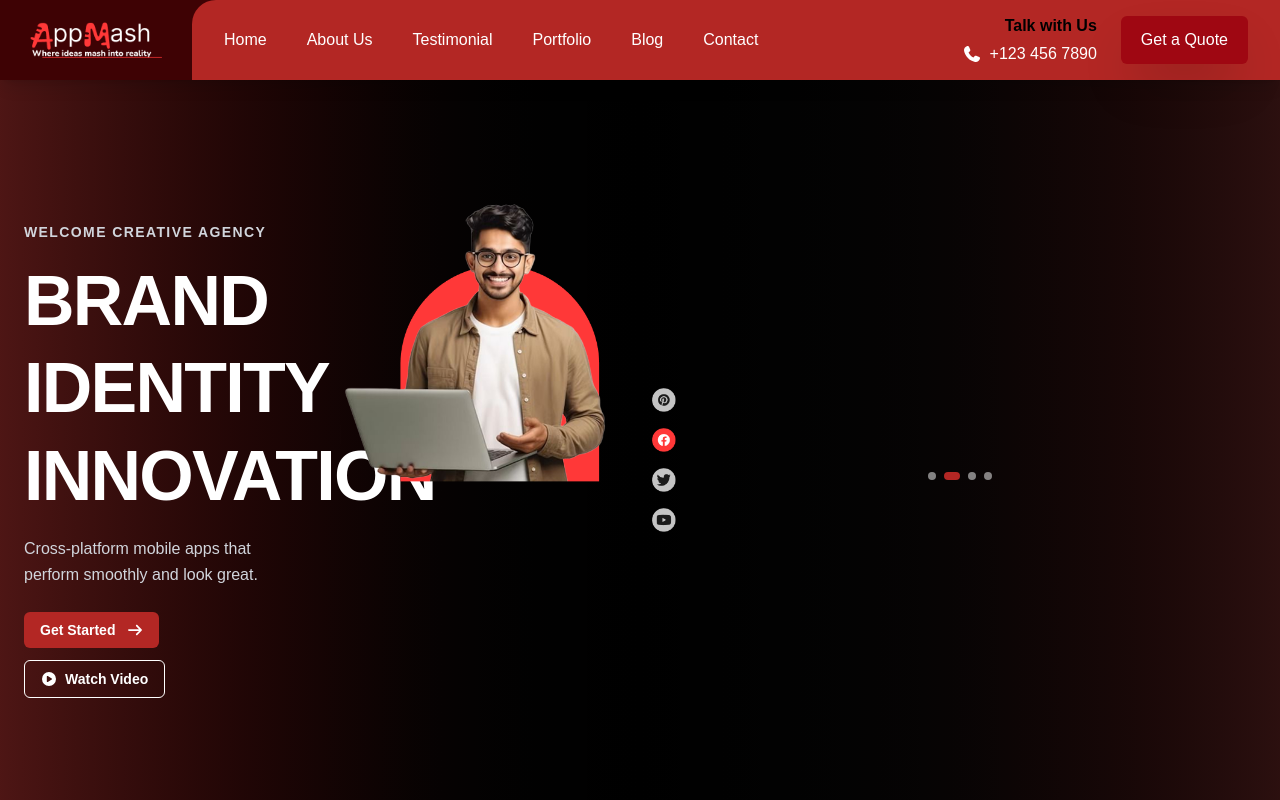
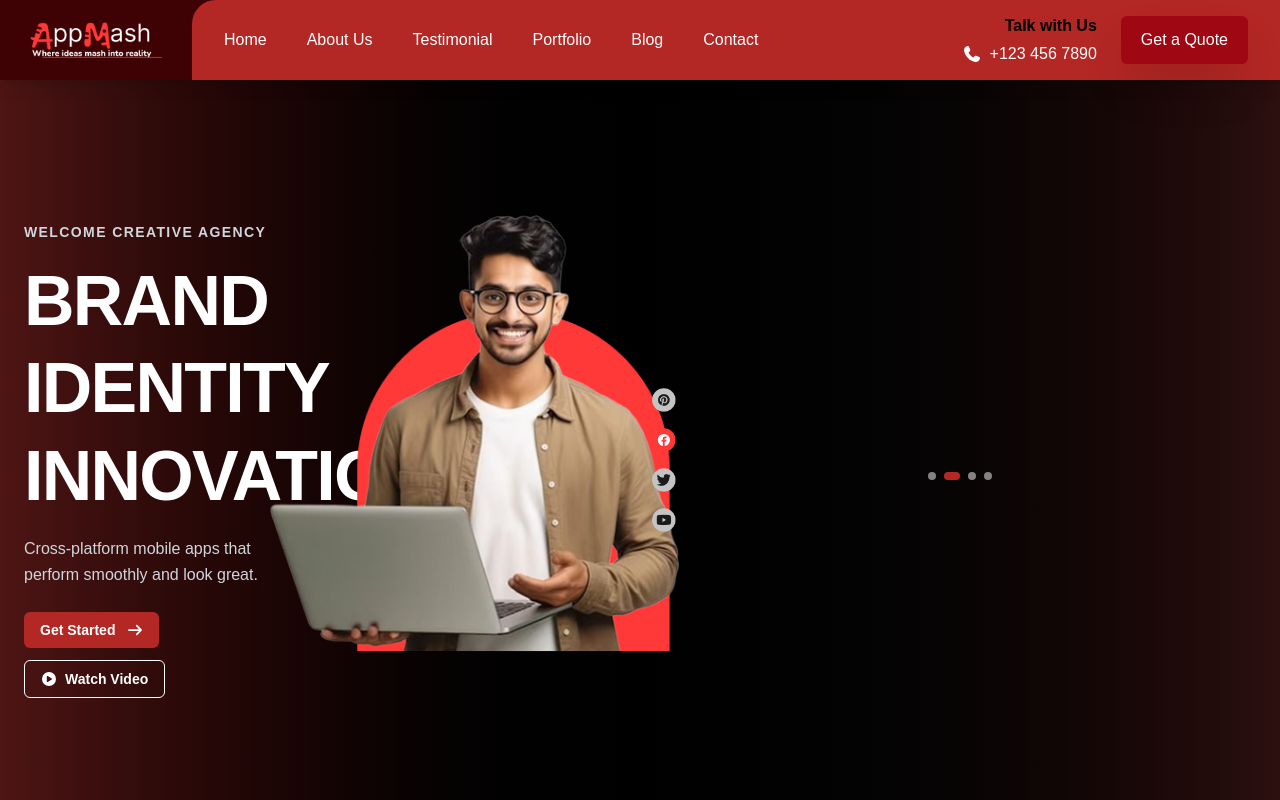
Before and after one commit to Asharkhan468/AppMash-Company-website, a Next.js app: page / in a window 1280 px wide. Shown: the top 800 px of the page. Built offline with nearby package versions, Linux system fonts and the light colour scheme; a web font is replaced by a local one.

Commit message:
SOME CHANGE ADD FOR DEBUGGING

```diff
--- a/app/components/Hero.tsx
+++ b/app/components/Hero.tsx
@@ -512,7 +512,10 @@ export default function HeroCarousel() {
           <div className="relative flex justify-center items-center order-1 md:order-2 w-full">
             <div
   className="relative w-full max-w-[440px]"
-              style={{ height: "550px" }}
+  style={{
+    height: "550px",
+    minWidth: "440px"
+  }}
 >
   <Image
     src={image}
@@ -521,10 +524,10 @@ export default function HeroCarousel() {
     height={550}
     className="object-contain w-full h-auto"
     priority
-                unoptimized // 🚀 Debug: Forces original size
-                // sizes="(max-width: 768px) 100vw, 440px" // ✅ Uncomment for optimized production
+    unoptimized
   />
 </div>
+
 
             {/* Social Icons */}
             <div className="hidden md:flex absolute right-[-40px] lg:right-[-60px] top-1/2 transform -translate-y-1/2 flex-col gap-3 lg:gap-4 z-20">
```
Lines whose indentation alone changed are shown as unchanged.
